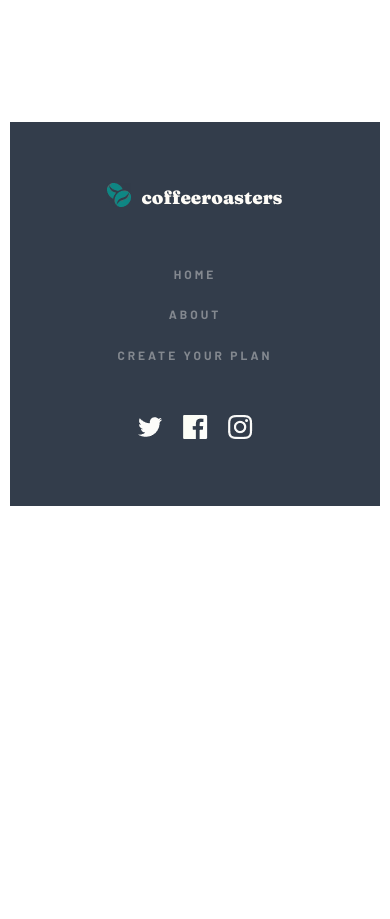
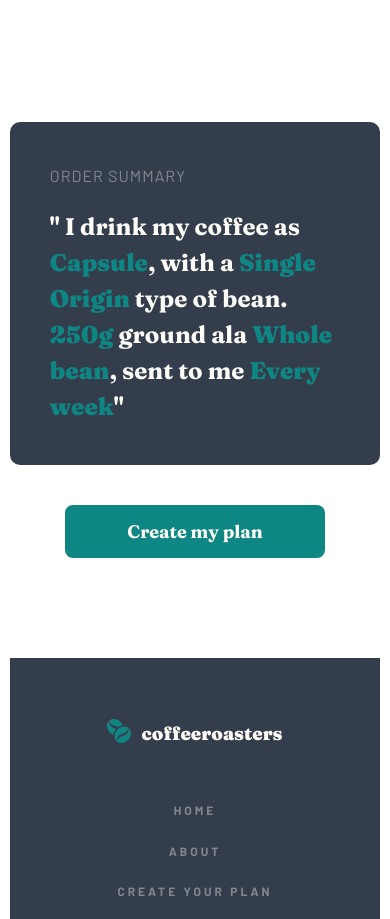
Before and after one commit to sauloroman/coffeeroasters-landingpage, a website: page create-plan.html in a window 390 px wide. Shown: the part 2180-3099 px from the top of the page. Before the commit the page ends 2696 px from the top, so only its background shows below. Drawn offline with nearby package versions, Linux system fonts and the light colour scheme.

Commit message:
Summary section mobile done

```diff
--- a/create-plan.html
+++ b/create-plan.html
@@ -86,12 +86,6 @@
       </div>
     </section>
 
-    <section class="summary">
-      <div class="summary__container">
-
-      </div>
-    </section>
-
     <main class="questions section-space">
       <div class="questions__grid">
         <div class="questions__progress">
@@ -100,6 +94,17 @@
         <ol class="questions__container"></ol>
       </div>
     </main>
+
+    <section class="summary">
+      <div class="summary__container">
+        <span class="summary__info">Order Summary</span>
+        <p class="summary__text"></p>
+      </div>
+    </section>
+
+    <section class="flex flex__center section-space">
+      <button class="summary__button">Create my plan</button>
+    </section>
 
     <footer class="footer">
       <div class="footer__container">
--- a/src/assets/js/app.js
+++ b/src/assets/js/app.js
@@ -5,12 +5,11 @@ const navigation = document.querySelector('.navigation');
 const buttonOpenNav = document.querySelector('.header__icon--menu');
 const buttonCloseNav = document.querySelector('.header__icon--close');
 const questionsContainer = document.querySelector('.questions__container');
+const summaryText = document.querySelector('.summary__text');
 
 // ########################################
 // VARIABLES
 // ########################################
-
-const questionsAnswers = {}
 
 // ########################################
 // FUNCTIONS
@@ -25,7 +24,7 @@ const createOptions = function( options = [] ) {
 
   options.forEach( ({title, text}, i) => {
     questionHTML += `
-      <div class="question__option ${ i === 0 && 'question__option--selected'}">
+      <div class="question__option ${ i === 0 ? 'question__option--selected' : ''}">
         <h3 class="heading-4 question__option-title">${title}</h3>
         <p class="question__option-text">${text}</p>
       </div>
@@ -58,6 +57,14 @@ const displayQuestions = async function() {
   });
 }
 
+const displaySummary = function( summary = {} ) {
+
+  summaryText.innerHTML = `
+    &quot; I drink my coffee as <span class="summary__text-span">${summary['question-1']}</span>, with a <span class="summary__text-span">${summary['question-2']}</span> type of bean. <span class="summary__text-span">${summary['question-3']}</span> ground ala <span class="summary__text-span">${summary['question-4']}</span>, sent to me <span class="summary__text-span">${summary['question-5']}</span>&quot;
+  `;
+
+}
+
 const init = async function() {
   await handleQuestions();
 }
@@ -71,10 +78,13 @@ buttonCloseNav.addEventListener('click', toggleMenu );
 
 const handleQuestions = async function() {
 
+  const questionsAnswers = {}
+
   await displayQuestions();
 
   document.querySelectorAll('.question__option--selected').forEach( (selectedOption, i) => {
     questionsAnswers[`question-${i + 1}`] = selectedOption.firstElementChild.textContent;
+    displaySummary( questionsAnswers );
   })
 
   document.querySelectorAll('.question__icon').forEach( function( icon ) {
@@ -94,9 +104,17 @@ const handleQuestions = async function() {
   document.querySelectorAll('.question__options').forEach( function( questionOptions ) {
     questionOptions.addEventListener('click', function(e) {
       const optionClicked = e.target.closest('.question__option')
+      const questionClicked = e.target.closest('.question');
+
+      questionsAnswers[`question-${questionClicked.dataset.id}`] = optionClicked.firstElementChild.textContent;
+
       const optionsContainer = Array.from(e.target.closest('.question__options').children);
+
       optionsContainer.forEach( option => option.classList.remove('question__option--selected') );
+
       optionClicked.classList.add('question__option--selected')
+
+      displaySummary( questionsAnswers );
     });
   });
 }
--- a/src/scss/pages/create-plan/_summary.scss
+++ b/src/scss/pages/create-plan/_summary.scss
@@ -0,0 +1,41 @@
+@use '../../abstracts/variables' as v;
+@use '../../abstracts/mixins' as m;
+
+.summary {
+
+  border-radius: 1rem;
+  background-color: v.$color-black;
+  padding: 4rem;
+  margin-bottom: 4rem;
+
+  &__info {
+    display: inline-block;
+    color: v.$color-gray;
+    text-transform: uppercase;
+    letter-spacing: 1px;
+    margin-bottom: 2rem;
+  }
+
+  &__text {
+    color: v.$color-light;
+    font-family: v.$font-family-heading;
+    font-size: 2.4rem;
+    line-height: 1.5;
+    font-weight: 700;
+
+    &-span {
+      color: v.$color-blue;
+      font-weight: 900;
+    }
+  }
+
+  &__button {
+    @include m.button(
+      v.$color-blue,
+      v.$color-hover,
+      v.$color-light,
+      70%
+    )
+  }
+
+}
```
Also changed, not shown: dist/css/app.css.
